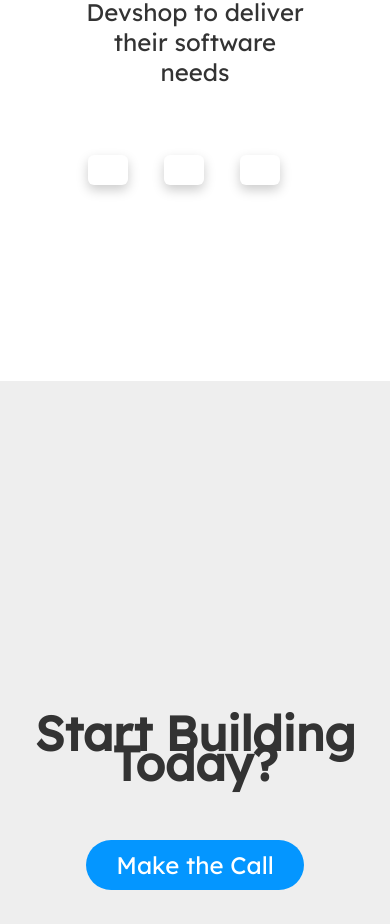
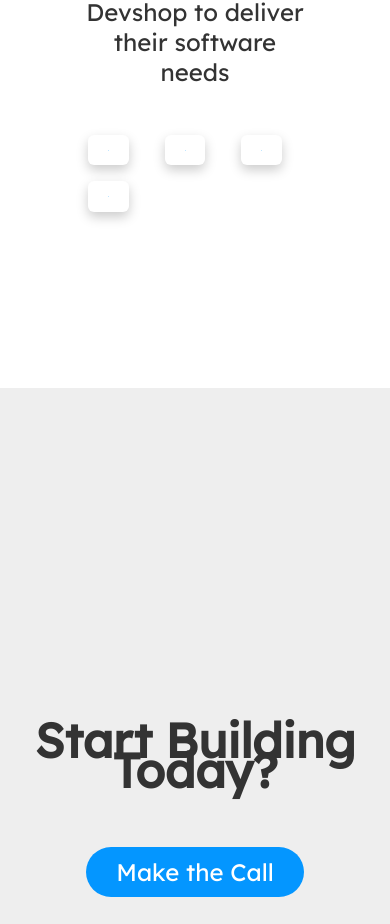
Before and after one commit to michaeldera/devshopzw, a React (Create React App) app: page / in a window 390 px wide. Shown: the part 5133-6057 px from the top of the page. Built offline with nearby package versions, Linux system fonts and the light colour scheme.

Commit message:
modified blob

```diff
--- a/src/pages/home/sections/customers-section/customer-section.css
+++ b/src/pages/home/sections/customers-section/customer-section.css
@@ -25,3 +25,32 @@
   display: block;
   margin: auto;
 }
+
+.customers-blob {
+  position: absolute;
+  display: block;
+  bottom: 0;
+  right:0;
+}
+
+@media only screen and (max-width: 1024px) {
+  .customer-logos-grid {
+    grid-template-columns: 1fr 1fr 1fr 1fr;
+    margin: 40px 0;
+  }
+}
+
+
+@media only screen and (max-width: 764px) {
+  .customer-logos-grid {
+    grid-template-columns: 1fr 1fr 1fr;
+    margin: 40px 0;
+  }
+}
+
+@media only screen and (max-width: 648px) {
+  .customer-logos-grid {
+    grid-template-columns: 1fr 1fr 1fr;
+    margin: 40px 0;
+  }
+}
--- a/src/pages/home/sections/customers-section/customers-section.tsx
+++ b/src/pages/home/sections/customers-section/customers-section.tsx
@@ -4,34 +4,36 @@ import devshop from './logo.png';
 
 export interface ICompanyCard {
   name: string;
-  image : string;
+  image: string;
 }
 
-export const CompanyCard = ( props: ICompanyCard) => {
-  const { name, image,} = props;
+export const CompanyCard = (props: ICompanyCard) => {
+  const { name, image, } = props;
   return (
     <div className="company-card">
-      <img className="company-card-image" src={image} alt={ name + " logo"} />
+      <img className="company-card-image" src={image} alt={name + " logo"} />
     </div>
   )
 }
 
 const clients: ICompanyCard[] = [
-  { name: "Lead Construction", image: devshop},
-  { name: "MK Group", image: devshop},
-  { name: "Devshop", image: devshop}
+  { name: "Lead Construction", image: devshop },
+  { name: "MK Group", image: devshop },
+  { name: "Devshop", image: devshop },
+  { name: "Sidewalk", image: devshop }
 ];
 
 const CustomersSection: React.FunctionComponent = () => {
   return (
     <section className="customers-component">
+
       <div className="customers-wrapper wrapper">
         <h1 className="section-heading">You are in good company.</h1>
         <p>Many companies already trust the Devshop to deliver their software needs</p>
         <div className="customer-logos-grid">
-        {clients.map( client => (
-          <div key={client.name}  className="customers-grid-item">
-            <CompanyCard {...client}/>
+          {clients.map(client => (
+            <div key={client.name} className="customers-grid-item">
+              <CompanyCard {...client} />
             </div>
           ))}
         </div>
--- a/src/pages/home/sections/services-section/services-section.css
+++ b/src/pages/home/sections/services-section/services-section.css
@@ -51,6 +51,10 @@
 }
 
 @media only screen and (max-width: 800px) {
+  .services-component {
+    text-align: center;
+  }
+
   .services-wrapper {
     grid-template-columns: 1fr;
     padding: 1rem;
```
Also changed, not shown: src/pages/home/sections/customers-section/blob.svg (added). Lines whose indentation alone changed are shown as unchanged.
